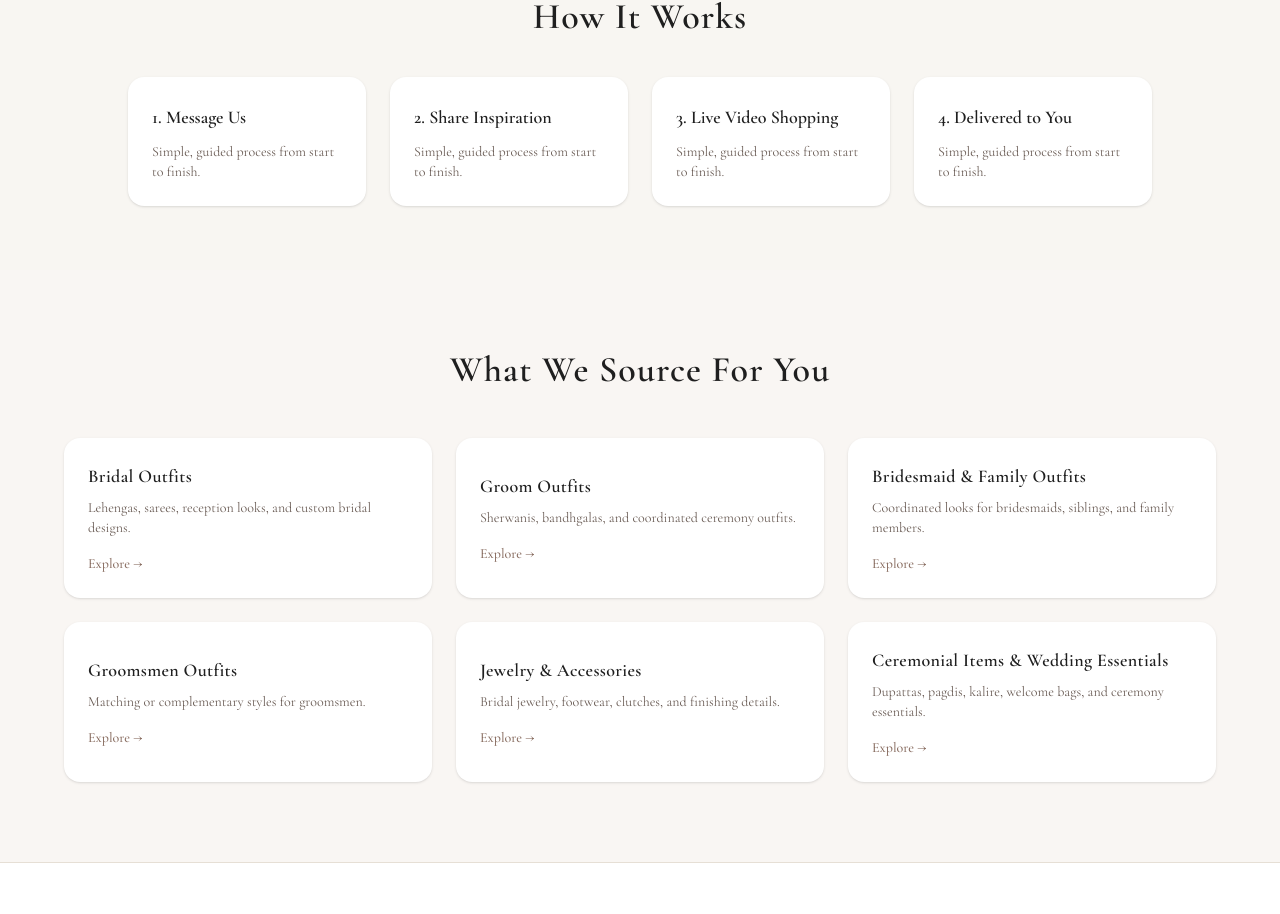
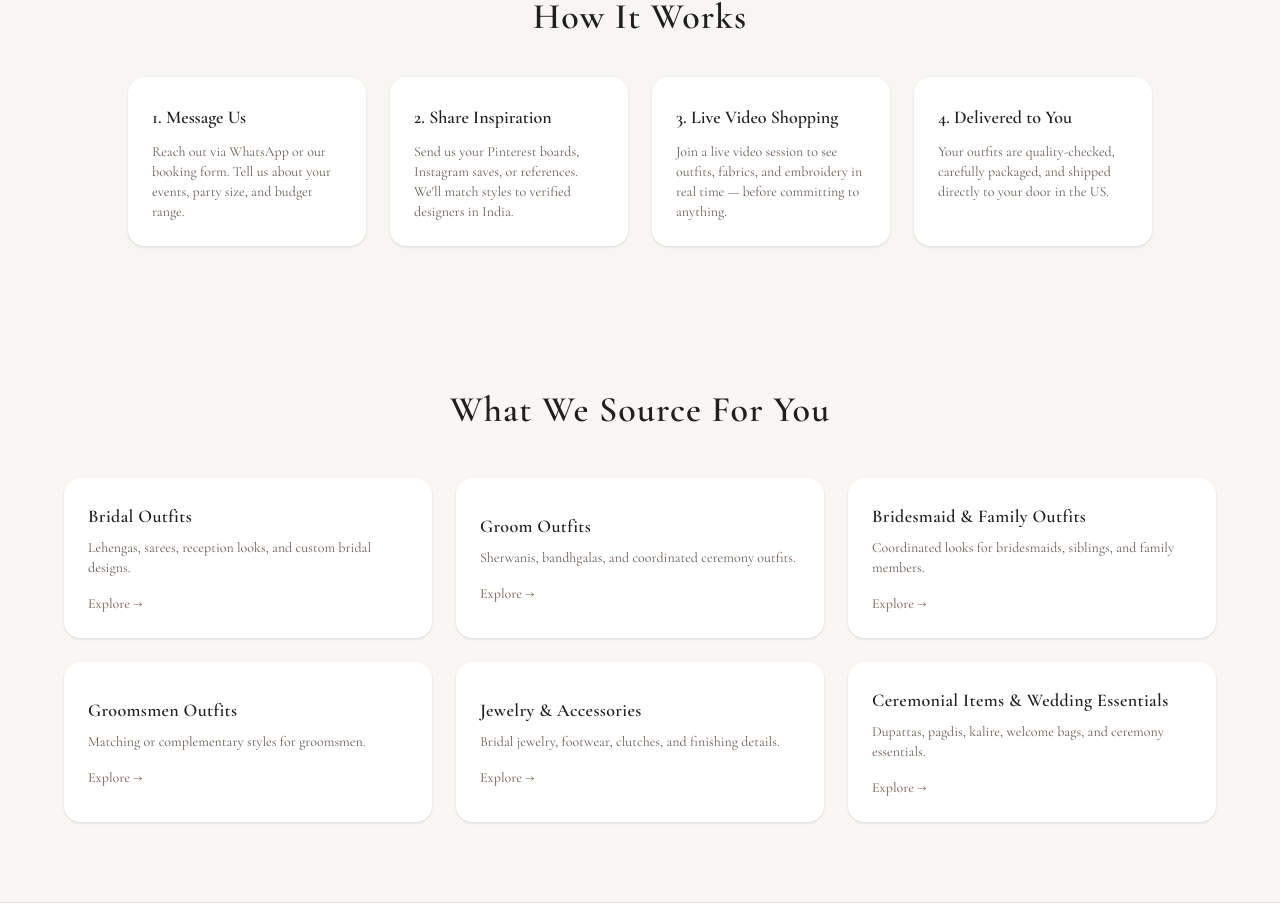
Before and after one commit to leylabernie/v0-ceremony-verse-wedding-concierge, a Next.js app: page / in a window 1280 px wide. Shown: the part 1131-2045 px from the top of the page. Built offline with nearby package versions, Linux system fonts and the light colour scheme.

Commit message:
fix: replace placeholder text in How It Works steps with real descriptions

```diff
--- a/components/pages/home-page.tsx
+++ b/components/pages/home-page.tsx
@@ -121,17 +121,29 @@ export function HomePage({ onNavigate }: HomePageProps) {
 
         <div className="grid md:grid-cols-4 gap-6 max-w-5xl mx-auto text-left">
           {[
-            "Message Us",
-            "Share Inspiration",
-            "Live Video Shopping",
-            "Delivered to You",
+            {
+              title: "Message Us",
+              desc: "Reach out via WhatsApp or our booking form. Tell us about your events, party size, and budget range.",
+            },
+            {
+              title: "Share Inspiration",
+              desc: "Send us your Pinterest boards, Instagram saves, or references. We'll match styles to verified designers in India.",
+            },
+            {
+              title: "Live Video Shopping",
+              desc: "Join a live video session to see outfits, fabrics, and embroidery in real time — before committing to anything.",
+            },
+            {
+              title: "Delivered to You",
+              desc: "Your outfits are quality-checked, carefully packaged, and shipped directly to your door in the US.",
+            },
           ].map((step, i) => (
             <div key={i} className="bg-white rounded-2xl p-6 shadow-sm">
               <p className="font-semibold text-[#1f1f1f] mb-2">
-                {i + 1}. {step}
+                {i + 1}. {step.title}
               </p>
               <p className="text-sm text-[#6a5c55]">
-                Simple, guided process from start to finish.
+                {step.desc}
               </p>
             </div>
           ))}
```
